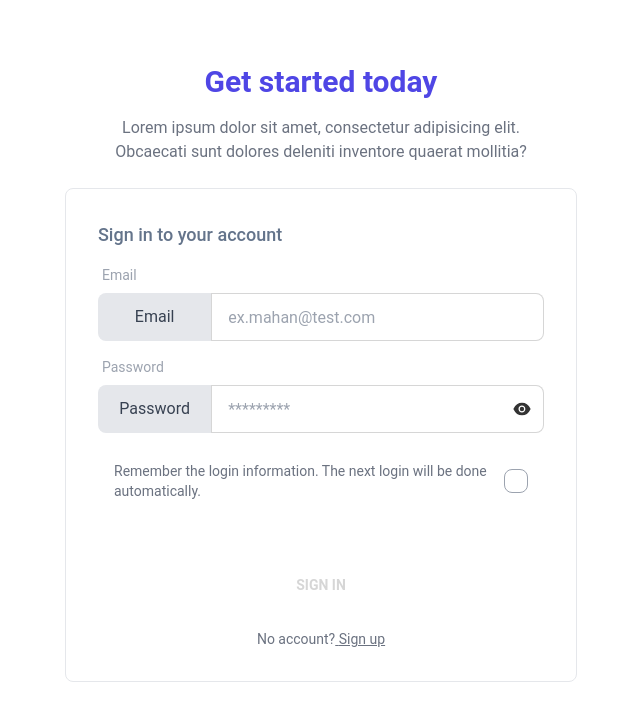
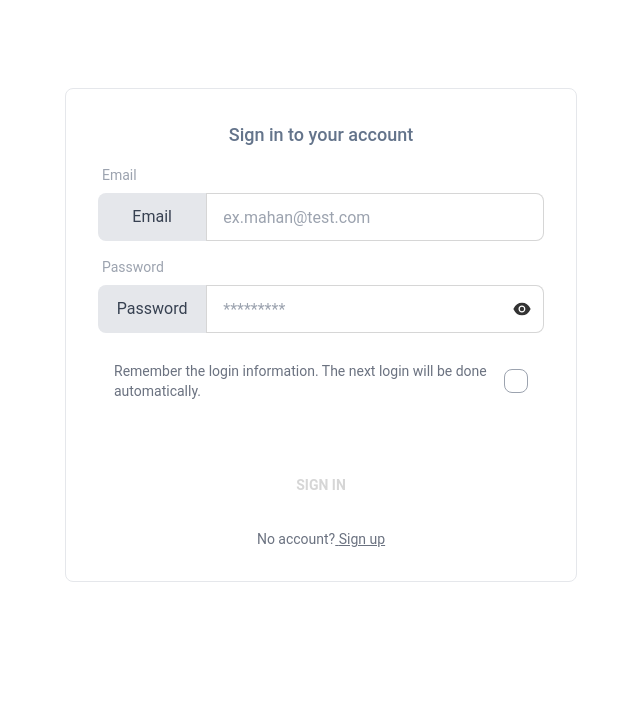
Before and after one commit to mahanmoradisouran/shoes-shop-frontend, a React (Create React App) app: page /login in a window 1280 px wide. Shown: the top 720 px of the page, without its empty margins (319-959 px from the left). Built offline with nearby package versions, Linux system fonts and the light colour scheme; the HTML template or start-up script is replaced by a standard one.

Commit message:
خدایا خسته شذم چرا تموم نمیهش =ج

```diff
--- a/src/Common/Input/Input.jsx
+++ b/src/Common/Input/Input.jsx
@@ -15,7 +15,7 @@ const Input = ({
         <span className="label-text text-gray-400">{label}</span>
       </label>
       <label className="input-group relative">
-        <span className="bg-gray-200 text-gray-700 w-36 justify-center select-none">
+        <span className="bg-gray-200 text-gray-700 lg:text-base px-1 text-sm w-36 justify-center select-none">
           {label}
         </span>
         <div
--- a/src/Pages/LoginPage.jsx
+++ b/src/Pages/LoginPage.jsx
@@ -2,7 +2,7 @@ import LoginForm from "../components/LoginForm/LoginForm";
 
 const LoginPage = () => {
   return (
-    <div className="w-full h-full absolute top-0 right-0 left-0 bottom-0 z-50 bg-white">
+    <div className="w-full h-full fixed top-0 right-0 left-0 bottom-0 z-50 bg-white">
       <LoginForm />
     </div>
   );
--- a/src/Pages/SignUpPage.jsx
+++ b/src/Pages/SignUpPage.jsx
@@ -5,13 +5,12 @@ import Steps from "../components/Steps/Steps";
 const stepsTitle = ["Register", "Email & security"];
 
 const SignUpPage = () => {
-
   const [currentStep, setCurrentStep] = useState(1);
 
   return (
     <div
-      className="w-full h-full absolute top-0 right-0 left-0 bottom-0 z-50 bg-white flex flex-col
-    items-center pt-10"
+      className="w-full h-full fixed top-0 right-0 left-0 bottom-0 z-50 bg-white flex flex-col
+    items-center lg:pt-10 pt-3"
     >
       <Steps stepsTitle={stepsTitle} currentStep={currentStep} />
 
--- a/src/components/LoginForm/LoginForm.jsx
+++ b/src/components/LoginForm/LoginForm.jsx
@@ -46,18 +46,9 @@ const LoginForm = () => {
   const passwordTypeChangeHandler = () => setShowPassword(!showPassword);
 
   return (
-    <div className="max-w-screen-xl px-4 py-16 mx-auto sm:px-6 lg:px-8">
+    <div className="max-w-screen-xl px-4 lg:py-16 pt-5 pb-10 mx-auto sm:px-6 lg:px-8">
       <div className="max-w-lg mx-auto">
-        <h1 className="text-2xl font-bold text-center text-indigo-600 sm:text-3xl">
-          Get started today
-        </h1>
-
-        <p className="max-w-md mx-auto mt-4 text-center text-gray-500">
-          Lorem ipsum dolor sit amet, consectetur adipisicing elit. Obcaecati
-          sunt dolores deleniti inventore quaerat mollitia?
-        </p>
-
-        <div className="p-8 mt-6 mb-0 space-y-4 rounded-lg border border-gray-200">
+        <div className="lg:p-8 py-4 px-5 mt-6 mb-0 space-y-4 rounded-lg border border-gray-200">
           <Formik
             validateOnMount={true}
             validationSchema={SignupSchema}
@@ -67,7 +58,7 @@ const LoginForm = () => {
           >
             {(formikProps) => (
               <Form>
-                <p className="text-lg font-medium text-slate-500">
+                <p className="text-lg text-center font-medium text-slate-500">
                   Sign in to your account
                 </p>
 
--- a/src/components/Navigation/Navigation.jsx
+++ b/src/components/Navigation/Navigation.jsx
@@ -5,6 +5,7 @@ import { RiShoppingCartFill } from "react-icons/ri";
 import { FaUserAlt } from "react-icons/fa";
 import { useSelector } from "react-redux";
 import { HiMenuAlt2 } from "react-icons/hi";
+import { AiOutlineClose } from "react-icons/ai";
 
 const Navigation = () => {
   const [isOpen, setIsOpen] = useState(false);
@@ -12,21 +13,33 @@ const Navigation = () => {
 
   return (
     <>
-      {isOpen && (
-        <div className="w-full fixed top-0 right-0 bottom-0 left-0 bg-black opacity-25 z-50 block lg:hiddent"></div>
-      )}
+      <div
+        className={`w-full fixed top-0 right-0 bottom-0 left-0 block lg:hidden transition-all duration-700 bg-black  ${
+          isOpen ? "opacity-50 z-50" : "opacity-0 -z-50"
+        }`}
+      ></div>
       <header className="w-full h-20 relative border-b border-gray-200">
-        <nav className="h-full w-4/5 mx-auto relative lg:block hidden">
-          <ul
-            className={`w-full h-full flex flex-row items-center justify-start gap-4`}
+        <nav className="h-full lg:w-4/5 w-full mx-auto relative z-50 bg-white">
+          <button
+            className="text-violet-500 lg:hidden h-full ml-10"
+            onClick={() => setIsOpen(!isOpen)}
+          >
+            {isOpen ? <AiOutlineClose size={24} /> : <HiMenuAlt2 size={24} />}
+          </button>
+          <ul className="flex items-center justify-start h-full w-full">
+            <div
+              className={`w-full flex lg:flex-row flex-col lg:items-center lg:justify-start lg:gap-4 bg-white pb-3 px-5 lg:p-0 transition-all duration-500 opacity-0 lg:opacity-100 lg:translate-y-0 ${
+                isOpen ? "translate-y-0 opacity-100" : "-translate-y-96"
+              }`}
             >
               {navItems.map(({ to, title }) => (
-              <li key={to}>
+                <li key={to} className="lg:m-0 my-1">
                   <NavLink
+                    onClick={() => setIsOpen(false)}
                     className={({ isActive }) =>
                       isActive
-                      ? "bg-gradient-to-t from-violet-600 to-violet-500 text-slate-50 px-4 py-2 rounded-md"
-                      : "transition-all duration-200 px-4 py-2 text-slate-800 rounded-md hover:bg-violet-50 hover:text-violet-500"
+                        ? "bg-gradient-to-t from-violet-600 to-violet-500 text-slate-50 px-4 py-2 rounded-md block"
+                        : "transition-all duration-200 px-4 py-2 text-slate-800 rounded-md hover:bg-violet-50 hover:text-violet-500 block"
                     }
                     to={to}
                   >
@@ -34,7 +47,8 @@ const Navigation = () => {
                   </NavLink>
                 </li>
               ))}
-            <li className="right-0 absolute w-20 flex justify-center">
+            </div>
+            <li className="right-0 top-3 absolute w-20 flex justify-center">
               {auth && (
                 <>
                   {cart.products.length > 0 && (
@@ -71,58 +85,6 @@ const Navigation = () => {
             </li>
           </ul>
         </nav>
-        <nav className="h-full w-full mx-auto relative z-50 lg:hidden bg-white">
-          <button
-            className="text-violet-500 lg:hidden h-full ml-10"
-            onClick={() => setIsOpen(!isOpen)}
-          >
-            <HiMenuAlt2 size={24} />
-          </button>
-          <ul
-            className={`flex flex-col w-full bg-white py-3 px-5 z-50 ${
-              isOpen ? "translate-y-0" : "-translate-y-96"
-            }`}
-          >
-            {navItems.map(({ to, title }) => (
-              <li key={to} className="my-2">
-                <NavLink
-                  className={({ isActive }) =>
-                    isActive
-                      ? "bg-gradient-to-t from-violet-600 to-violet-500 text-slate-50 px-4 py-2 rounded-md block"
-                      : "transition-all duration-200 px-4 py-2 text-slate-800 rounded-md hover:bg-violet-50 hover:text-violet-500 block"
-                  }
-                  to={to}
-                >
-                  {title}
-                </NavLink>
-              </li>
-            ))}
-            <li key="-">
-              <div className="w-full flex justify-evenly gap-1 items-center p-3 rounded-md">
-                <NavLink
-                  to="cart/"
-                  className={({ isActive }) =>
-                    isActive
-                      ? "bg-violet-500 text-white rounded-md px-1 py-3 w-1/2 grid place-items-center"
-                      : "bg-white text-violet-500 w-1/2 grid place-items-center border border-violet-200 px-1 py-3 rounded-md"
-                  }
-                >
-                  <RiShoppingCartFill size={24} />
-                </NavLink>
-                <NavLink
-                  to="login/"
-                  className={({ isActive }) =>
-                    isActive
-                      ? "bg-violet-500 text-white rounded-md px-1 py-3 w-1/2 grid place-items-center"
-                      : "bg-white text-violet-500 w-1/2 grid place-items-center border border-violet-200 px-1 py-3 rounded-md"
-                  }
-                >
-                  <FaUserAlt size={24} />
-                </NavLink>
-              </div>
-            </li>
-          </ul>
-        </nav>
       </header>
     </>
   );
--- a/src/components/Product/Product.jsx
+++ b/src/components/Product/Product.jsx
@@ -58,7 +58,7 @@ const Product = ({ data }) => {
             </span>
           </>
         )}
-        <div className="card-actions justify-end z-50">
+        <div className="card-actions justify-end z-40">
           {!discount && <span className="text-red-400 pt-3">unavailable</span>}
           <button
             disabled={!discount && "disabled"}
--- a/src/components/SignUpForm/SignUpForm.jsx
+++ b/src/components/SignUpForm/SignUpForm.jsx
@@ -84,10 +84,10 @@ const SignUpForm = ({ currentStep, setCurrentStep }) => {
   ];
 
   return (
-    <div className="max-w-screen-xl w-[565px] mx-auto sm:px-6 lg:px-8">
+    <div className="max-w-screen-xl mx-auto sm:px-6 lg:px-8">
       <div className="max-w-4xl mx-auto">
         <div className="p-8 mt-6 mb-0 space-y-4 rounded-lg border border-gray-200">
-          {steps[currentStep - 1]}
+          {steps[currentStep -1 ]}
 
           <p className="text-sm text-center text-gray-500">
             Have account?
--- a/src/components/Steps/Steps.jsx
+++ b/src/components/Steps/Steps.jsx
@@ -8,7 +8,7 @@ const Steps = ({ stepsTitle, currentStep }) => {
           key={index}
           className={`step ${currentStep - index > 0 && "step-primary"}`}
         >
-          {step}
+          <span className="hidden md:block">{step}</span>
         </li>
       ))}
     </ul>
```
Also changed, not shown: src/components/ProductsFilter/ProductsFilter.jsx (+1 -7 lines). Lines whose indentation alone changed are shown as unchanged.
